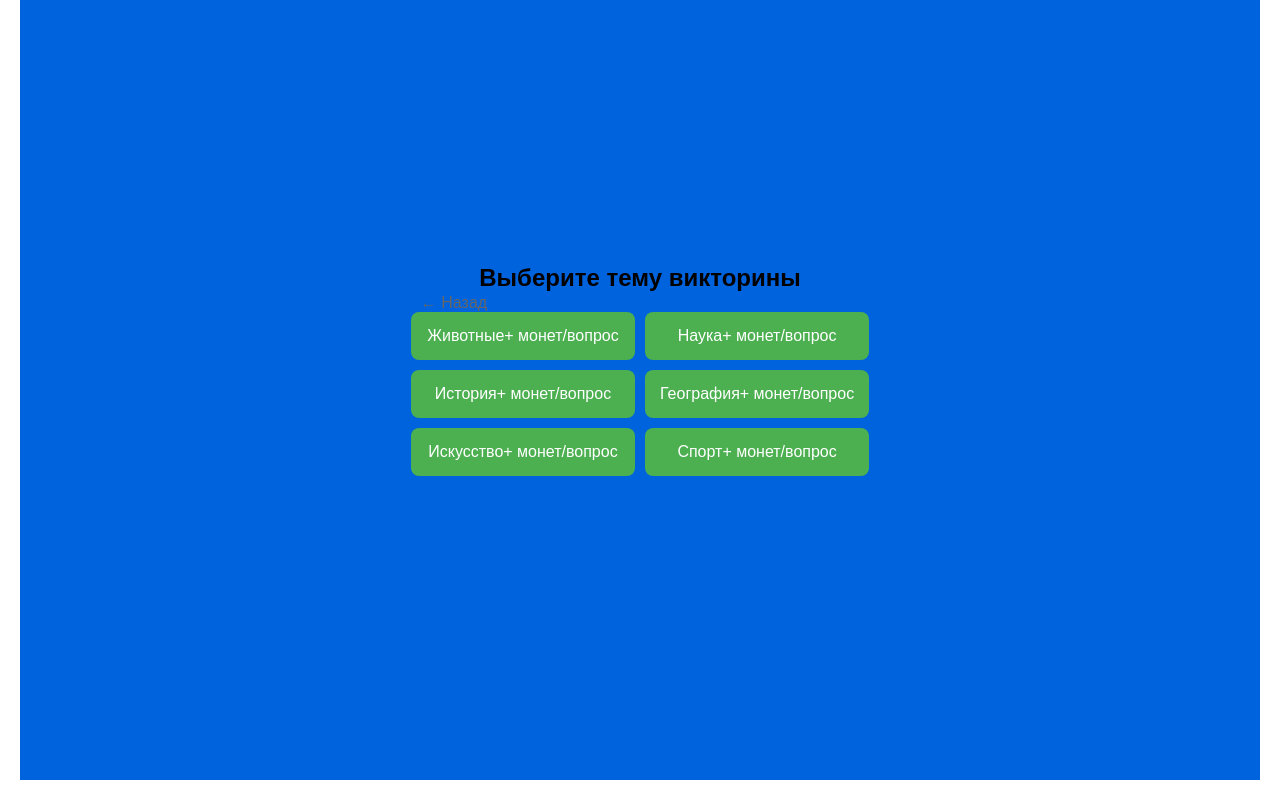
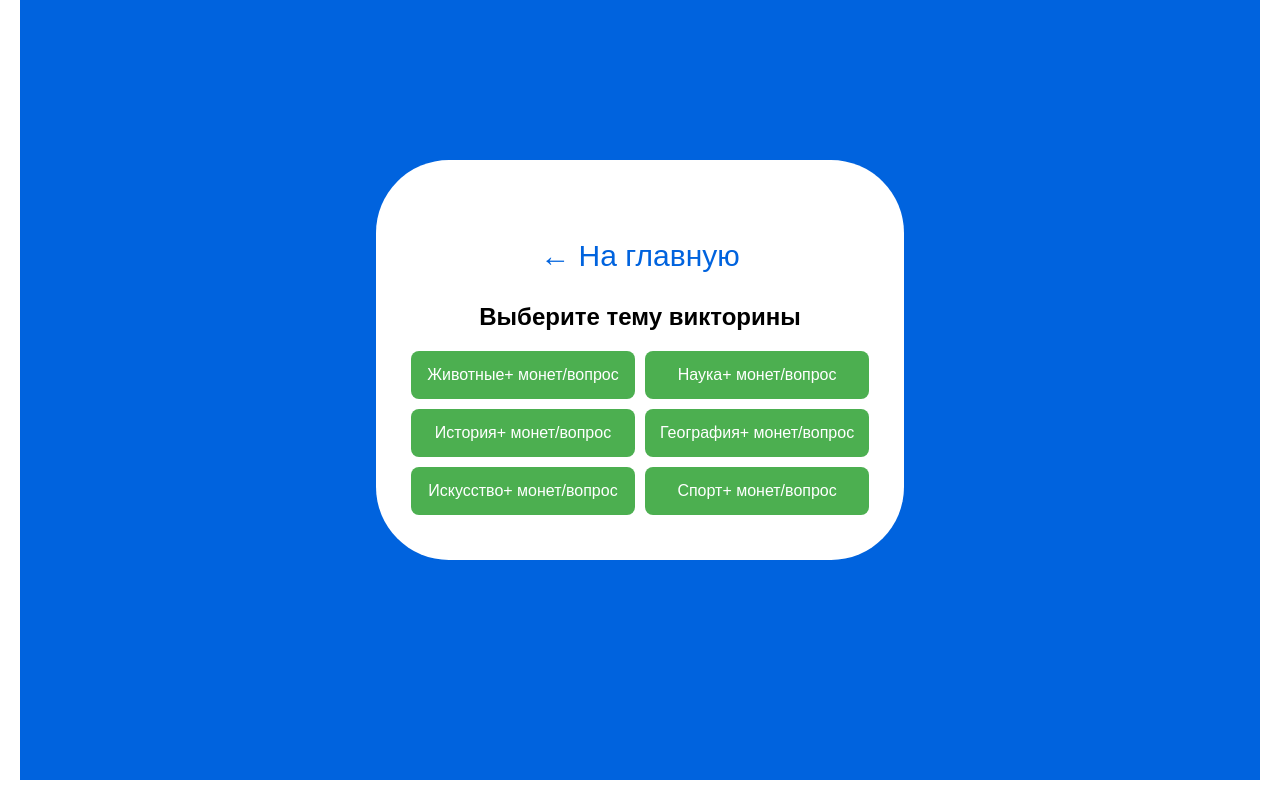
Before and after one commit to daryafrllva/social-urrencyStore, a React (Vite) app in the folder telegram-mini-app/: page / in a window 1280 px wide. Both pictures are taken after a click on the button "Играть: Викторина". Shown: the part 80-880 px from the top of the page. Built offline with nearby package versions, Linux system fonts and the light colour scheme; a web font is replaced by a local one; what @telegram-apps/sdk would draw is missing.

Commit message:
Сделана вёрстка страниц игр

```diff
--- a/telegram-mini-app/src/App.jsx
+++ b/telegram-mini-app/src/App.jsx
@@ -125,7 +125,7 @@ export default function App() {
                                 <img src="/images/Vector.png" alt="Тут молния" />
                             </div>
                             <div class="task__price">
-                                <p>500</p>
+                                <p>Награда: 500</p>
                             </div>
                         </div>
                     </div>
@@ -153,7 +153,7 @@ export default function App() {
                                 <img src="/images/Vector.png" alt="Тут молния" />
                             </div>
                             <div class="task__price">
-                                <p>500</p>
+                                <p>Награда: 500</p>
                             </div>
                         </div>
                     </div>
@@ -181,7 +181,7 @@ export default function App() {
                                 <img src="/images/Vector.png" alt="Тут молния" />
                             </div>
                             <div class="task__price">
-                                <p>500</p>
+                                <p>Награда: 500</p>
                             </div>
                         </div>
                     </div>
--- a/telegram-mini-app/src/assets/components/game/QuizGame.jsx
+++ b/telegram-mini-app/src/assets/components/game/QuizGame.jsx
@@ -113,17 +113,17 @@ export default function QuizGame({ onExit, onWin }) {
   return (
     <div className="quiz-game-container">
       {tgReady && (
-        <button
-          onClick={() => window.Telegram?.WebApp?.close()}
-          className="tg-close-btn"
-        >
+        <button className="tg-close-btn"
+          onClick={() => window.Telegram?.WebApp?.close()}>
           Закрыть игру
         </button>
       )}
 
-      <button onClick={onExit} className="exit-button">
-        ← Назад
+      <button onClick={onExit} className="back-button">
+        ← На главную
       </button>
+
+      {/* <h1>Викторина</h1> */}
 
       {!currentTheme ? (
         <div className="theme-selection">
--- a/telegram-mini-app/src/styles/quiz-game.css
+++ b/telegram-mini-app/src/styles/quiz-game.css
@@ -9,13 +9,15 @@
   color: #f39c12;
 }
 
-
 .quiz-game-container {
+  display: flex;
+  flex-direction: column;
+  background-color: #fff;
   padding: 20px;
   text-align: center;
-    position: relative;
   max-width: 600px;
-    margin: 0 auto;
+  border-radius: 73px;
+  /* position: relative; */
 }
 
 /* Стили для сетки тем */
@@ -24,6 +26,10 @@
   grid-template-columns: repeat(2, 1fr);
   gap: 10px;
   margin-top: 20px;
+}
+
+.theme-selection {
+  margin: 0px 15px 25px 15px;
 }
 
 .theme-button {
@@ -48,7 +54,7 @@
   background: #f9f9f9;
   padding: 20px;
   border-radius: 10px;
-    box-shadow: 0 2px 5px rgba(0,0,0,0.1);
+  box-shadow: 0 2px 5px rgba(0, 0, 0, 0.1);
 }
 
 .question-container h3 {
```
Lines whose indentation alone changed are shown as unchanged.
